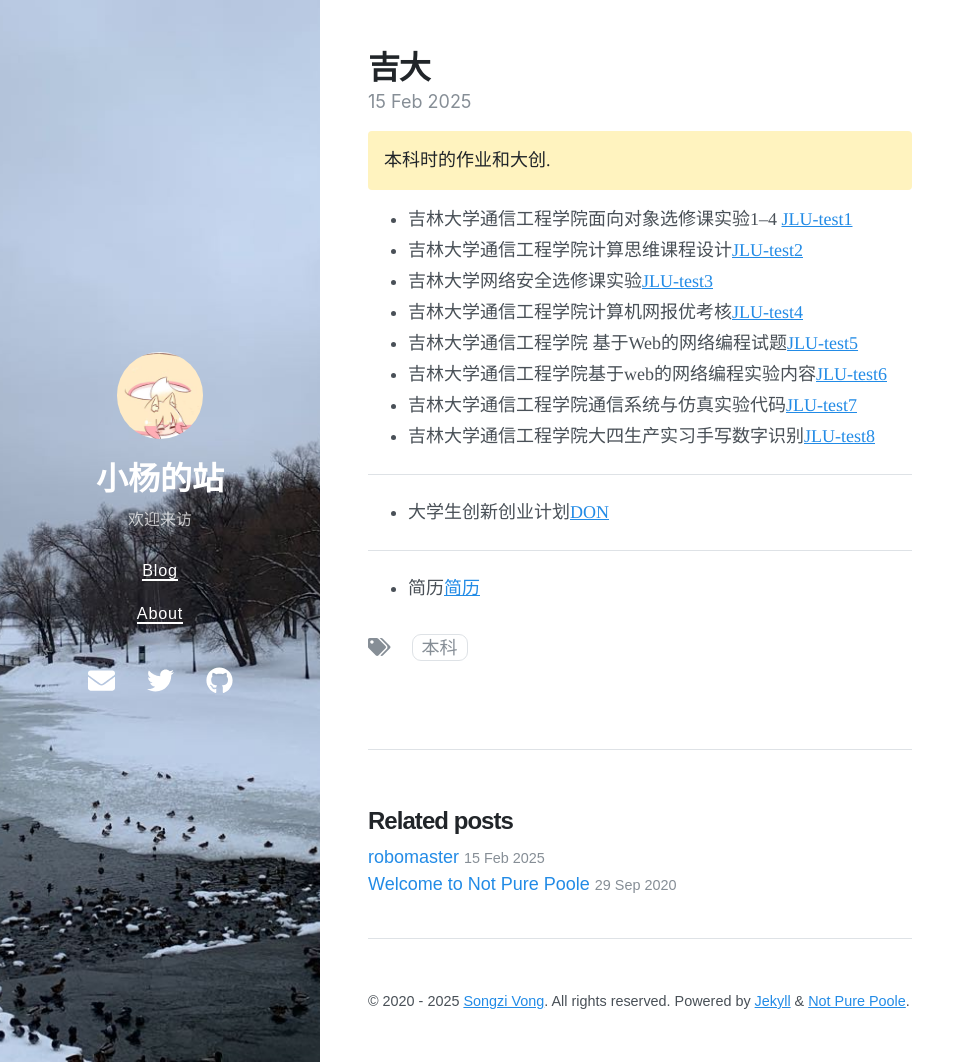
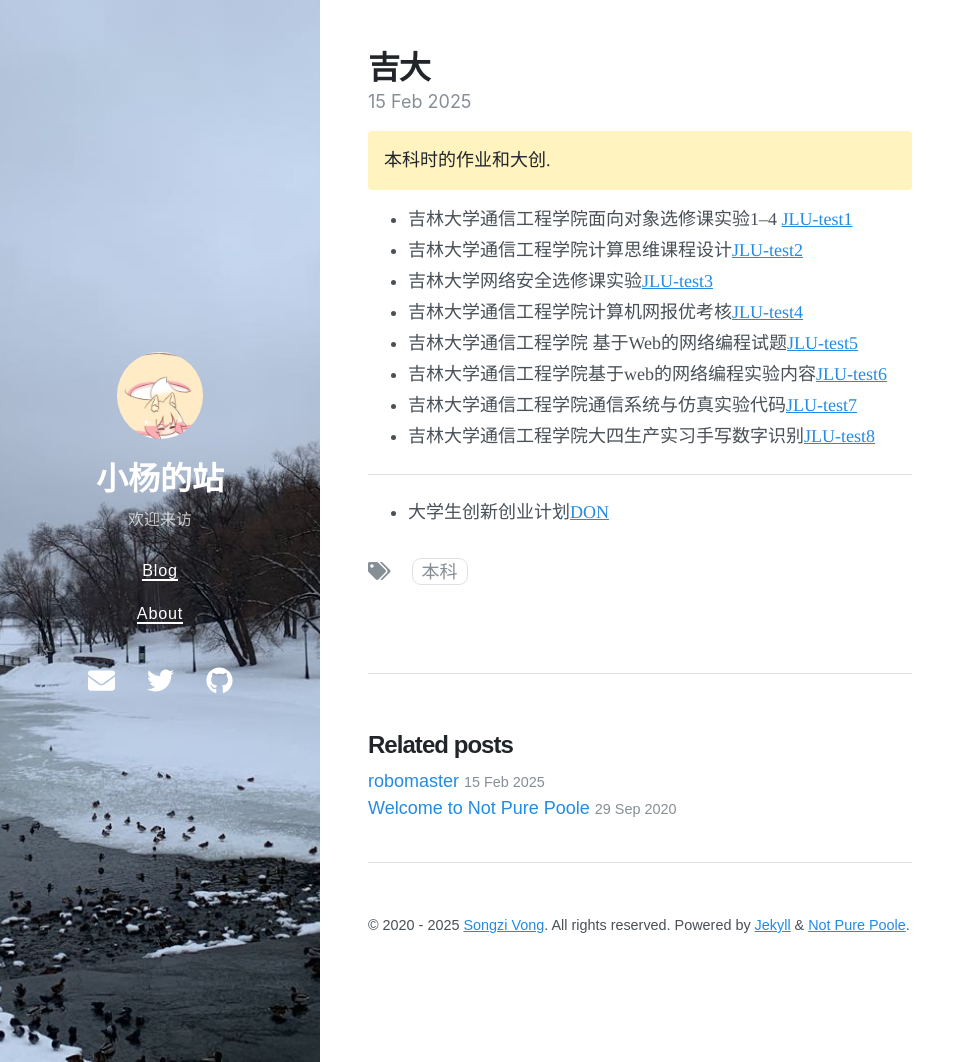
Before and after one commit to Yeither/Yeither.github.io, a Jekyll site: the page built from _posts/2020-10-02-testing-mathjax.md, in a window 1280 px wide and 1062 px high. Shown: the whole window, without its empty margins (0-975 px from the left). Built offline with Jekyll 4.4.1, drawn with Linux system fonts in a browser that asks for light colours; nearby versions of some CDN libraries.

Commit message:
Update 2020-10-02-testing-mathjax.md

```diff
--- a/_posts/2020-10-02-testing-mathjax.md
+++ b/_posts/2020-10-02-testing-mathjax.md
@@ -19,6 +19,3 @@ date: 2025-02-15 11:24 +0800
 
 ---
 - 大学生创新创业计划[DON](https://github.com/Yeither/Don)
-
----
-- 简历[简历](https://github.com/Yeither/Yeither.github.io/blob/main/_posts/jianli.html)
```
